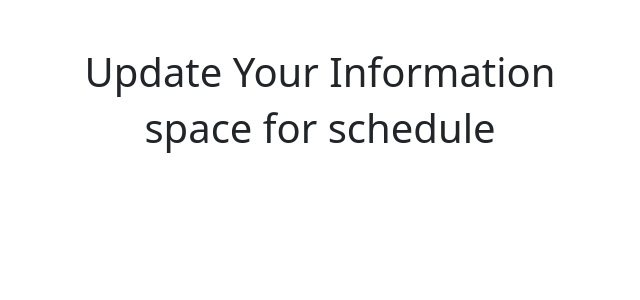
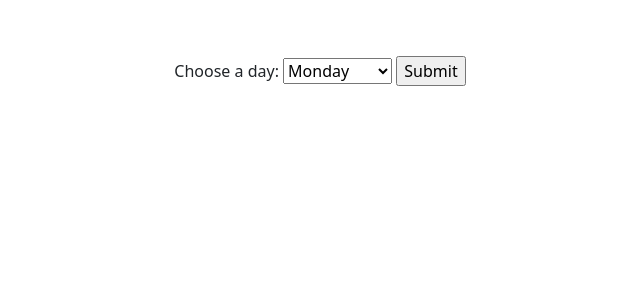
Before and after one commit to cferrara212/TrashCollector, a Django app: page /employees/schedule/ in a window 1280 px wide. Shown: the part 56-356 px from the top of the page, without its empty margins (320-960 px from the left). Run offline with Django 3.2, Linux system fonts and the light colour scheme; a user stored in the database is signed in; tables that the repository leaves empty hold one stand-in row (values such as "Sample post").

Commit message:
Finalized the employee schedule html pages and views methods. The employee can now access thier schedule page, view a day, and see regular pickups per the day chosen

```diff
--- a/trash_collector/employees/templates/employees/schedule.html
+++ b/trash_collector/employees/templates/employees/schedule.html
@@ -1,10 +1,22 @@
 {% extends 'employees/employees_base.html' %}
 
-{% block title %} Employee Profile Edit {% endblock %}
+{% block title %} {% endblock %}
 
-{% block header %} Update Your Information {% endblock %}
+{% block header %}{% endblock %}
 
 {% block content %}
-
-<h1>space for schedule</h1>
+<form action="{% url 'employees:schedule' %}" method="post">
+    {% csrf_token %}
+    <label for="day">Choose a day:</label>
+        <select id="day" name="day">
+            <option value="Monday">Monday</option>
+            <option value="Tuesday">Tuesday</option>
+            <option value="Wednesday">Wednesday</option>
+            <option value="Thursday">Thursday</option>
+            <option value="Friday">Friday</option>
+            <option value="Saturday">Saturday</option>
+            <option value="Sunday">Sunday</option>
+        </select>
+    <input type="submit">
+</form>
 {% endblock %}
--- a/trash_collector/employees/urls.py
+++ b/trash_collector/employees/urls.py
@@ -10,5 +10,6 @@ urlpatterns = [
     path('new/', views.create, name="create"),
     path('edit_profile/', views.edit_profile, name="edit_profile"),
     path('schedule/', views.schedule, name="schedule"),
+    path('schedule_details', views.schedule_details, name='schedule_details'),
     path('confirm/<int:customer_id>/', views.confirm, name="confirm")
 ]
--- a/trash_collector/employees/views.py
+++ b/trash_collector/employees/views.py
@@ -29,7 +29,8 @@ def index(request):
         customers_not_suspended = customers_on_route.exclude(suspend_start__lt = curr_date, suspend_end__gt = curr_date)
         customers_to_pickup = customers_not_suspended.exclude(date_of_last_pickup = curr_date)
         one_time_pickup = Customer.objects.filter(one_time_pickup = curr_date)
-        one_time_pickup_final = one_time_pickup.exclude(date_of_last_pickup = curr_date)
+        one_time_in_route = one_time_pickup.filter(zip_code = logged_in_employee.route_zip)
+        one_time_pickup_final = one_time_in_route.exclude(date_of_last_pickup = curr_date)
 
 
         context = {
@@ -83,12 +84,27 @@ def edit_profile(request):
 @login_required
 def schedule(request):
     logged_in_user = request.user
-    logged_in_employee = Employee.objects.get(user = logged_in_user)
-    context = {
-            'logged_in_employee': logged_in_employee,
+    logged_in_employee = Employee.objects.get(user=logged_in_user)
+    if request.method == "POST":
+        day_from_form = request.POST.get('day')
+        Customer = apps.get_model('customers.Customer')
+        days_customers = Customer.objects.filter(weekly_pickup = day_from_form)
+        days_customers_final = days_customers.filter(zip_code = logged_in_employee.route_zip)
+        context = {
+            'day_from_form': day_from_form,
+            'days_customers_final': days_customers_final
         }
+        return render(request, 'employees/schedule_details.html', context)
 
-    return render(request, 'employees/schedule.html', context)
+    else:
+        return render(request, 'employees/schedule.html')
+
+
+@login_required
+def schedule_details(request):
+
+    return render(request, 'employees/schedule_details.html')
+
 
 @login_required
 def confirm(request,customer_id):
--- a/trash_collector/templates/base.html
+++ b/trash_collector/templates/base.html
@@ -23,6 +23,7 @@
             <br />
             <br />
             <h1>{% block header %}{% endblock %}</h1>
+
             {% block content %}{% endblock %}
           </div>
           <div class="col-2"></div>
```
Also changed, not shown: trash_collector/employees/templates/employees/index.html (+9 -4 lines), trash_collector/employees/templates/employees/schedule_details.html (added, +17 -0 lines).
